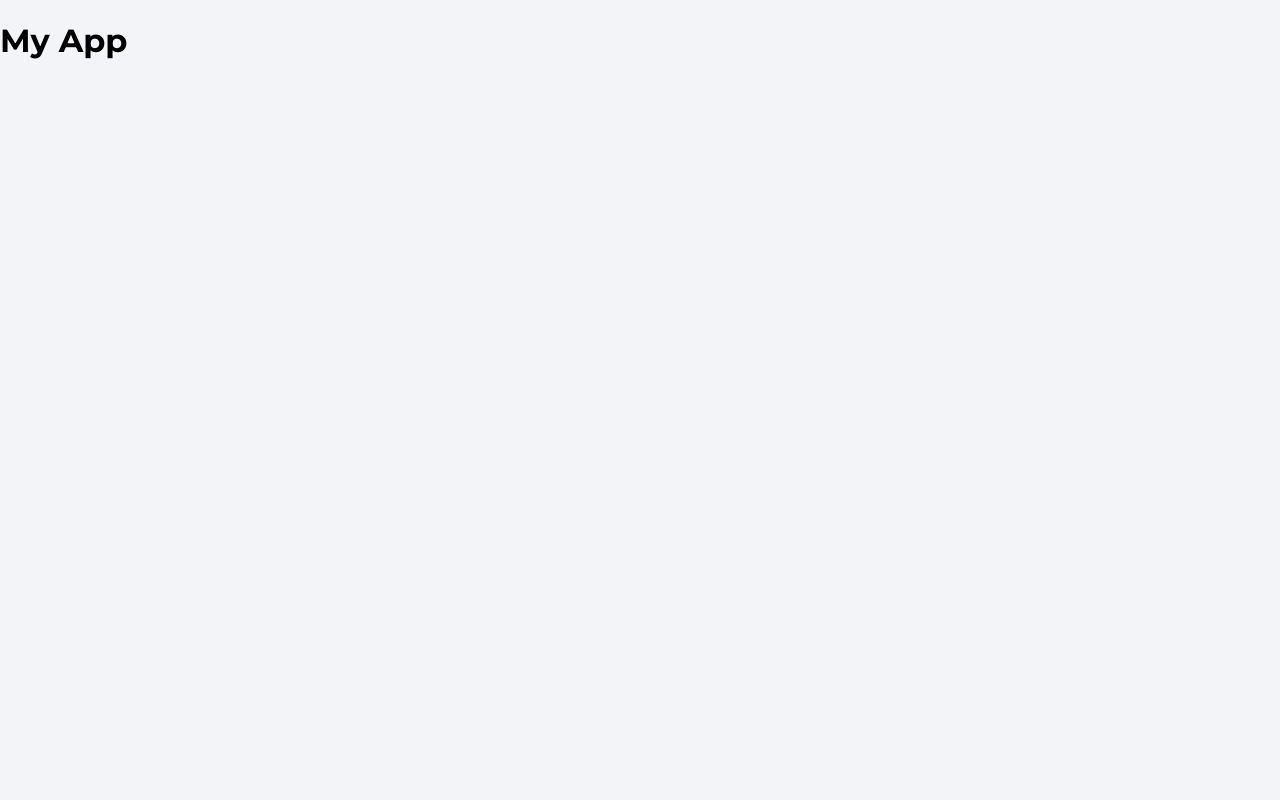
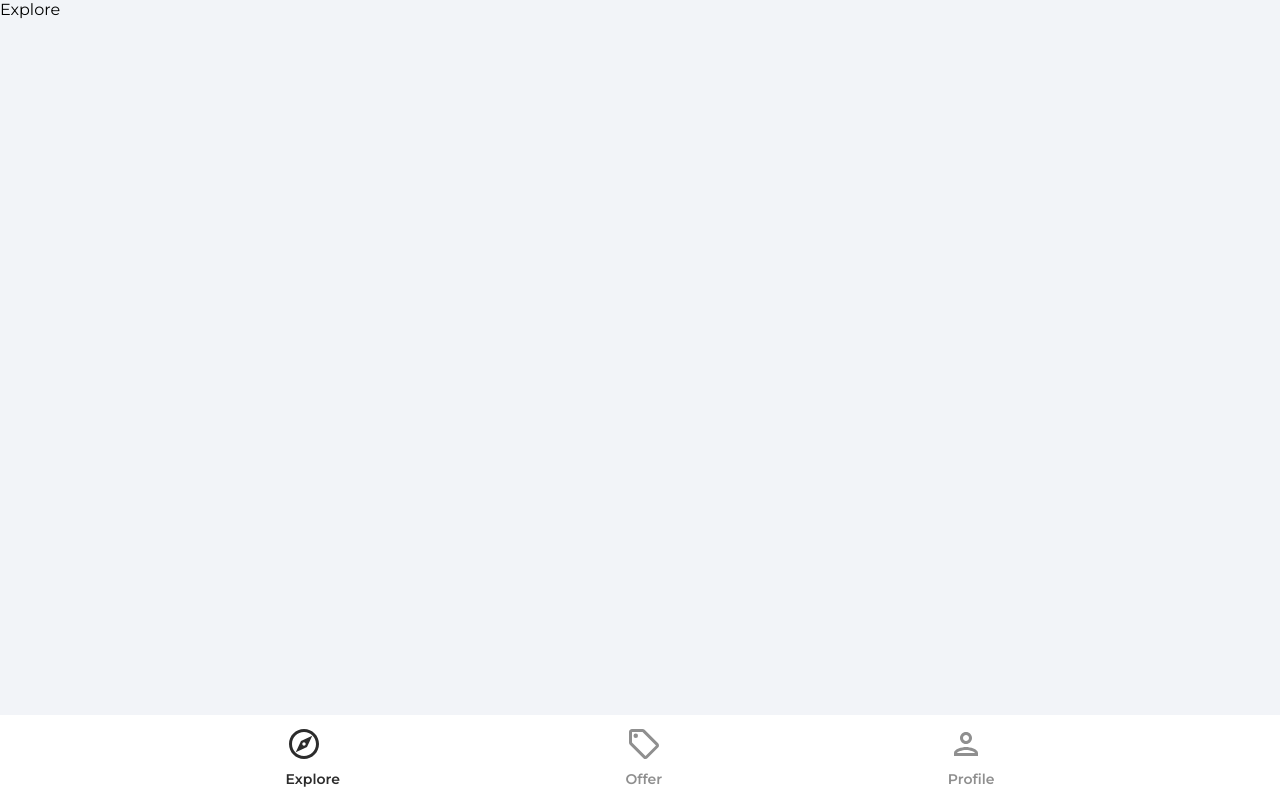
Before and after one commit to frankvazk/house-marketplace-app, a React (Create React App) app: page / in a window 1280 px wide. Built offline with nearby package versions, Linux system fonts and the light colour scheme.

Commit message:
Pages, Navbar and NavLink Routes with CSS

```diff
--- a/package.json
+++ b/package.json
@@ -9,6 +9,7 @@
     "firebase": "^9.14.0",
     "react": "^18.2.0",
     "react-dom": "^18.2.0",
+    "react-router-dom": "^6.4.3",
     "react-scripts": "5.0.1",
     "web-vitals": "^2.1.4"
   },
--- a/public/index.html
+++ b/public/index.html
@@ -24,7 +24,7 @@
       work correctly both with client-side routing and a non-root public URL.
       Learn how to configure a non-root public URL by running `npm run build`.
     -->
-    <title>React App</title>
+    <title>House Marketplace</title>
   </head>
   <body>
     <noscript>You need to enable JavaScript to run this app.</noscript>
--- a/src/App.js
+++ b/src/App.js
@@ -1,7 +1,27 @@
+import { BrowserRouter, Routes, Route } from "react-router-dom";
+import NavBar from "./components/NavBar";
+import Explore from "./pages/Explore";
+import ForgotPassword from "./pages/ForgotPassword";
+import NotFound from "./pages/NotFound";
+import Offers from "./pages/Offers";
+import SignIn from "./pages/SignIn";
+import SignUp from "./pages/SignUp";
+
 function App() {
   return (
     <>
-      <h1>My App</h1>
+      <BrowserRouter>
+        <Routes>
+          <Route path="/" element={<Explore />} />
+          <Route path="/offers" element={<Offers />} />
+          <Route path="/profile" element={<SignIn />} />
+          <Route path="/sign-in" element={<SignIn />} />
+          <Route path="/sign-up" element={<SignUp />} />
+          <Route path="/forgot-password" element={<ForgotPassword />} />
+          <Route path="*" element={<NotFound />} />
+        </Routes>
+        <NavBar />
+      </BrowserRouter>
     </>
   );
 }
--- /dev/null
+++ b/src/components/NavBar.jsx
@@ -0,0 +1,50 @@
+import React from "react";
+import { useNavigate, useLocation, NavLink } from "react-router-dom";
+import { ReactComponent as OfferIcon } from "../assets/svg/localOfferIcon.svg";
+import { ReactComponent as ExploreIcon } from "../assets/svg/exploreIcon.svg";
+import { ReactComponent as PersonOutlineIcon } from "../assets/svg/personOutlineIcon.svg";
+
+const NavBar = () => {
+  const navigate = useNavigate();
+
+  return (
+    <footer className="navbar">
+      <nav className="navbarNav">
+        <ul className="navbarListItems">
+          <li className="navbarListItem">
+            <NavLink to="/">
+              <ExploreIcon
+                className="navbarListIcon"
+                width="36px"
+                height="36px"
+              />
+              <p>Explore</p>
+            </NavLink>
+          </li>
+          <li className="navbarListItem">
+            <NavLink to="/offers">
+              <OfferIcon
+                className="navbarListIcon"
+                width="36px"
+                height="36px"
+              />
+              <p>Offer</p>
+            </NavLink>
+          </li>
+          <li className="navbarListItem">
+            <NavLink to="/sign-in">
+              <PersonOutlineIcon
+                className="navbarListIcon"
+                width="36px"
+                height="36px"
+              />
+              <p>Profile</p>
+            </NavLink>
+          </li>
+        </ul>
+      </nav>
+    </footer>
+  );
+};
+
+export default NavBar;
--- a/src/index.css
+++ b/src/index.css
@@ -1,4 +1,4 @@
-@import url('https://fonts.googleapis.com/css2?family=Montserrat:wght@200;300;400;500;600;700;800;900&display=swap');
+@import url("https://fonts.googleapis.com/css2?family=Montserrat:wght@200;300;400;500;600;700;800;900&display=swap");
 * {
   box-sizing: border-box;
 }
@@ -8,7 +8,7 @@ html::-webkit-scrollbar {
 }
 
 body {
-  font-family: 'Montserrat', sans-serif;
+  font-family: "Montserrat", sans-serif;
   background-color: #f2f4f8;
   margin: 0;
   box-sizing: border-box;
@@ -37,7 +37,7 @@ button {
   height: 3rem;
   width: 100%;
   outline: none;
-  font-family: 'Montserrat', sans-serif;
+  font-family: "Montserrat", sans-serif;
   padding: 0 3rem;
   font-size: 1rem;
 }
@@ -173,25 +173,33 @@ button {
   align-items: center;
 }
 
-.navbarListItemName,
-.navbarListItemNameActive {
+.navbarListItem .navbarListIcon {
+  fill: #8f8f8f;
+}
+
+.navbarListItem p {
   margin-top: 0.25rem;
   font-size: 14px;
   font-weight: 600;
   color: #8f8f8f;
 }
-.navbarListItemNameActive {
+
+.navbarListItem .active .navbarListIcon {
+  fill: #2c2c2c;
+}
+
+.navbarListItem .active p {
   color: #2c2c2c;
 }
 
 .nameInput {
   margin-bottom: 2rem;
-  background: url('./assets/svg/badgeIcon.svg') #ffffff 2.5% center no-repeat;
+  background: url("./assets/svg/badgeIcon.svg") #ffffff 2.5% center no-repeat;
 }
 
 .emailInput {
   margin-bottom: 2rem;
-  background: url('./assets/svg/personIcon.svg') #ffffff 2.5% center no-repeat;
+  background: url("./assets/svg/personIcon.svg") #ffffff 2.5% center no-repeat;
 }
 
 .passwordInputDiv {
@@ -200,7 +208,7 @@ button {
 
 .passwordInput {
   margin-bottom: 2rem;
-  background: url('./assets/svg/lockIcon.svg') #ffffff 2.5% center no-repeat;
+  background: url("./assets/svg/lockIcon.svg") #ffffff 2.5% center no-repeat;
 }
 
 .showPassword {
@@ -621,7 +629,7 @@ button {
 
 .logOut {
   cursor: pointer;
-  font-family: 'Montserrat', sans-serif;
+  font-family: "Montserrat", sans-serif;
   font-size: 1rem;
   font-weight: 600;
   color: #ffffff;
@@ -753,7 +761,7 @@ button {
 .formInputFile {
   border: none;
   outline: none;
-  font-family: 'Montserrat', sans-serif;
+  font-family: "Montserrat", sans-serif;
 }
 .formInputSmall,
 .formInputFile {
--- /dev/null
+++ b/src/pages/Explore.jsx
@@ -0,0 +1,7 @@
+import React from "react";
+
+const Explore = () => {
+  return <div>Explore</div>;
+};
+
+export default Explore;
--- /dev/null
+++ b/src/pages/ForgotPassword.jsx
@@ -0,0 +1,7 @@
+import React from "react";
+
+const ForgotPassword = () => {
+  return <div>ForgotPassword</div>;
+};
+
+export default ForgotPassword;
--- /dev/null
+++ b/src/pages/NotFound.jsx
@@ -0,0 +1,7 @@
+import React from "react";
+
+const NotFound = () => {
+  return <div>NotFound</div>;
+};
+
+export default NotFound;
--- /dev/null
+++ b/src/pages/Offers.jsx
@@ -0,0 +1,7 @@
+import React from "react";
+
+const Offers = () => {
+  return <div>Offers</div>;
+};
+
+export default Offers;
--- /dev/null
+++ b/src/pages/SignIn.jsx
@@ -0,0 +1,7 @@
+import React from "react";
+
+const SignIn = () => {
+  return <div>SignIn</div>;
+};
+
+export default SignIn;
--- /dev/null
+++ b/src/pages/SignUp.jsx
@@ -0,0 +1,7 @@
+import React from "react";
+
+const SignUp = () => {
+  return <div>SignUp</div>;
+};
+
+export default SignUp;
```
Also changed, not shown: src/pages/Profile.jsx (added, +7 -0 lines), 1 other file (tests, documents, lock files or other folders).
